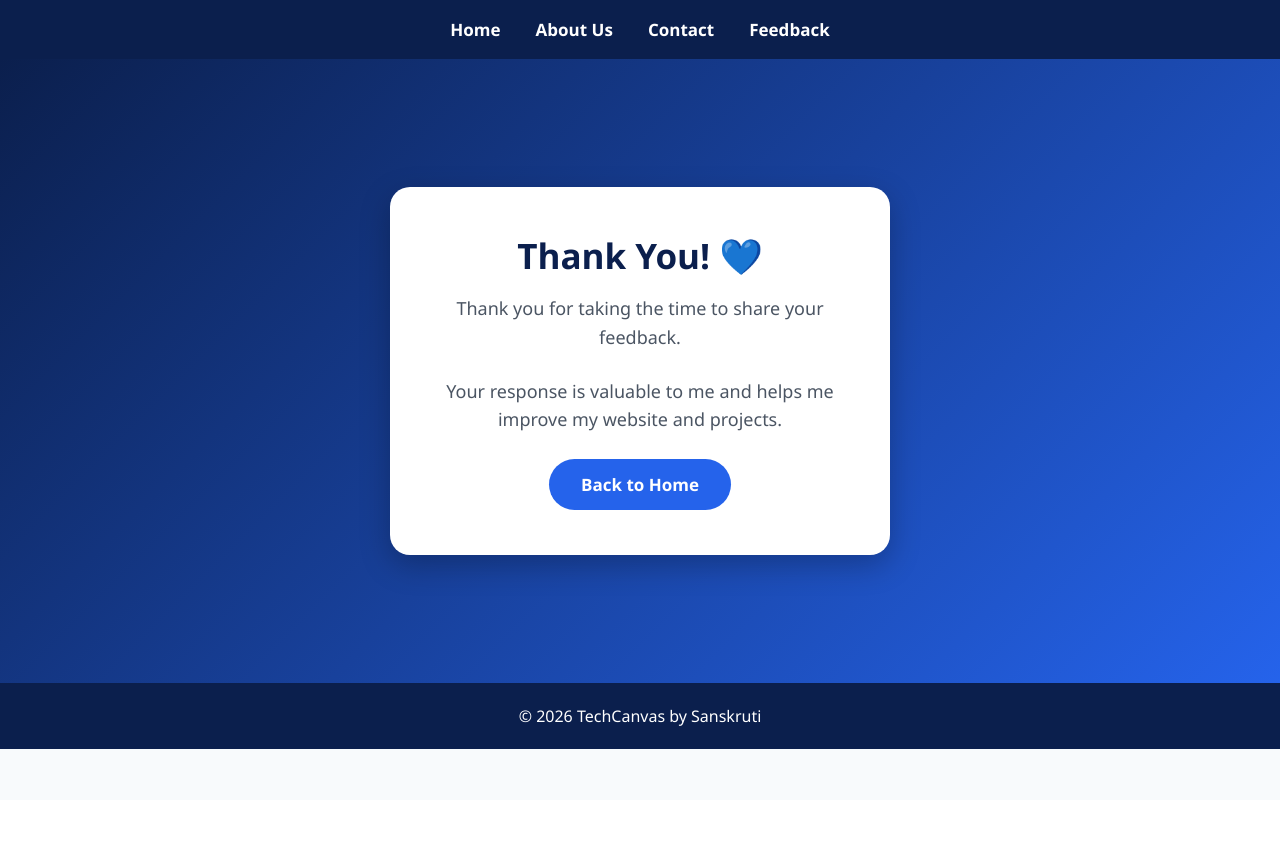
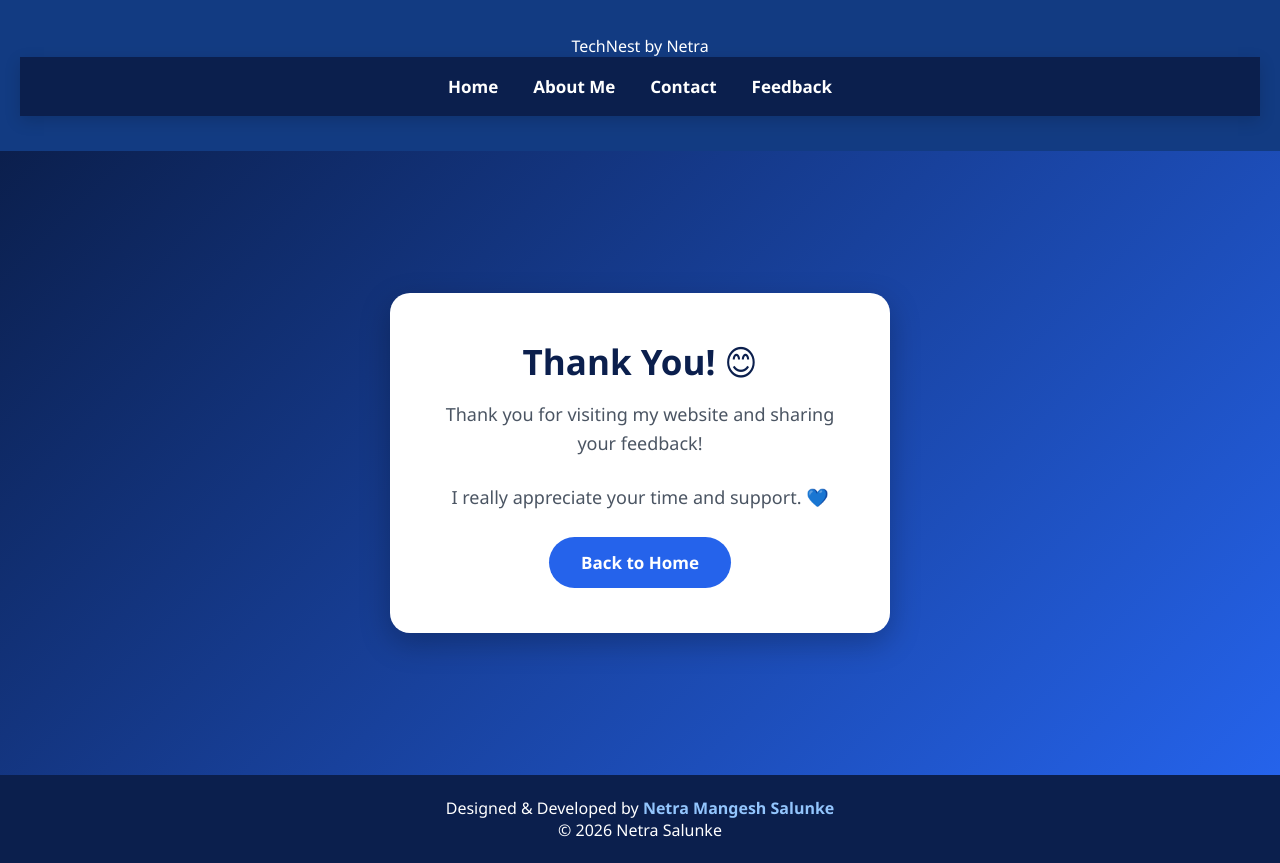
Before and after one commit to salunkenetra/technestbynetra, a Python web app: template templates/thankyou.html in a window 1280 px wide. Before the commit the page ends 749 px from the top, so only its background shows below. Run offline with Jinja, Linux system fonts and the light colour scheme; the template is opened without the code that fills it, so the values that code supplies are empty.

Commit message:
Revise thank you page for TechNest branding
Updated the thank you page to reflect new branding and content.

```diff
--- a/templates/thankyou.html
+++ b/templates/thankyou.html
@@ -5,39 +5,45 @@
     <meta charset="UTF-8">
     <meta name="viewport" content="width=device-width, initial-scale=1.0">
 
-    <title>Thank You - TechCanvas by Sanskruti</title>
+    <title>Thank You - TechNest by Netra</title>
 
-    <link rel="stylesheet" href="{{ url_for('static', filename='style.css') }}">
+    <link rel="stylesheet" href="style.css">
 </head>
 
 <body>
 
-    <!-- Navigation Bar -->
+<header>
+
+    <div class="logo">
+        TechNest by Netra
+    </div>
+
     <nav>
-        <a href="/">Home</a>
-        <a href="/about">About Us</a>
-        <a href="/contact">Contact</a>
-        <a href="/feedback">Feedback</a>
+        <a href="index.html">Home</a>
+        <a href="about.html">About Me</a>
+        <a href="contact.html">Contact</a>
+        <a href="feedback.html">Feedback</a>
     </nav>
 
+</header>
 
-    <!-- Thank You Section -->
+
 <section class="thankyou">
 
     <div class="thankyou-box">
 
-            <h1>Thank You! 💙</h1>
+        <h1>Thank You! 😊</h1>
 
         <p>
-                Thank you for taking the time to share your feedback.
+            Thank you for visiting my website
+            and sharing your feedback!
         </p>
 
         <p>
-                Your response is valuable to me and helps me
-                improve my website and projects.
+            I really appreciate your time and support. 💙
         </p>
 
-            <a href="/" class="btn">
+        <a href="index.html" class="btn">
             Back to Home
         </a>
 
@@ -46,11 +52,16 @@
 </section>
 
 
-    <!-- Footer -->
 <footer>
-        <p>© 2026 TechCanvas by Sanskruti</p>
+
+    <p>
+        Designed & Developed by
+        <strong>Netra Mangesh Salunke</strong>
+    </p>
+
+    <p>© 2026 Netra Salunke</p>
+
 </footer>
 
 </body>
-
 </html>
```
Lines whose indentation alone changed are shown as unchanged.
